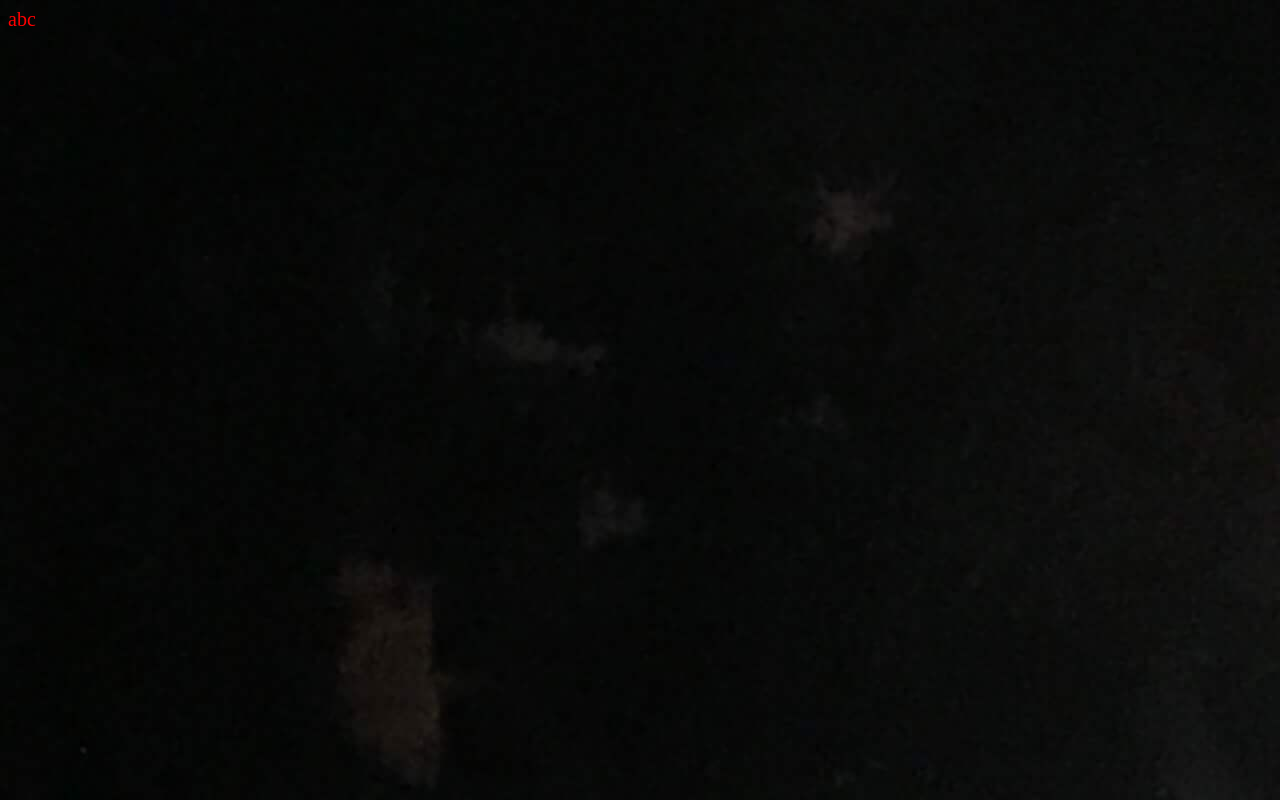
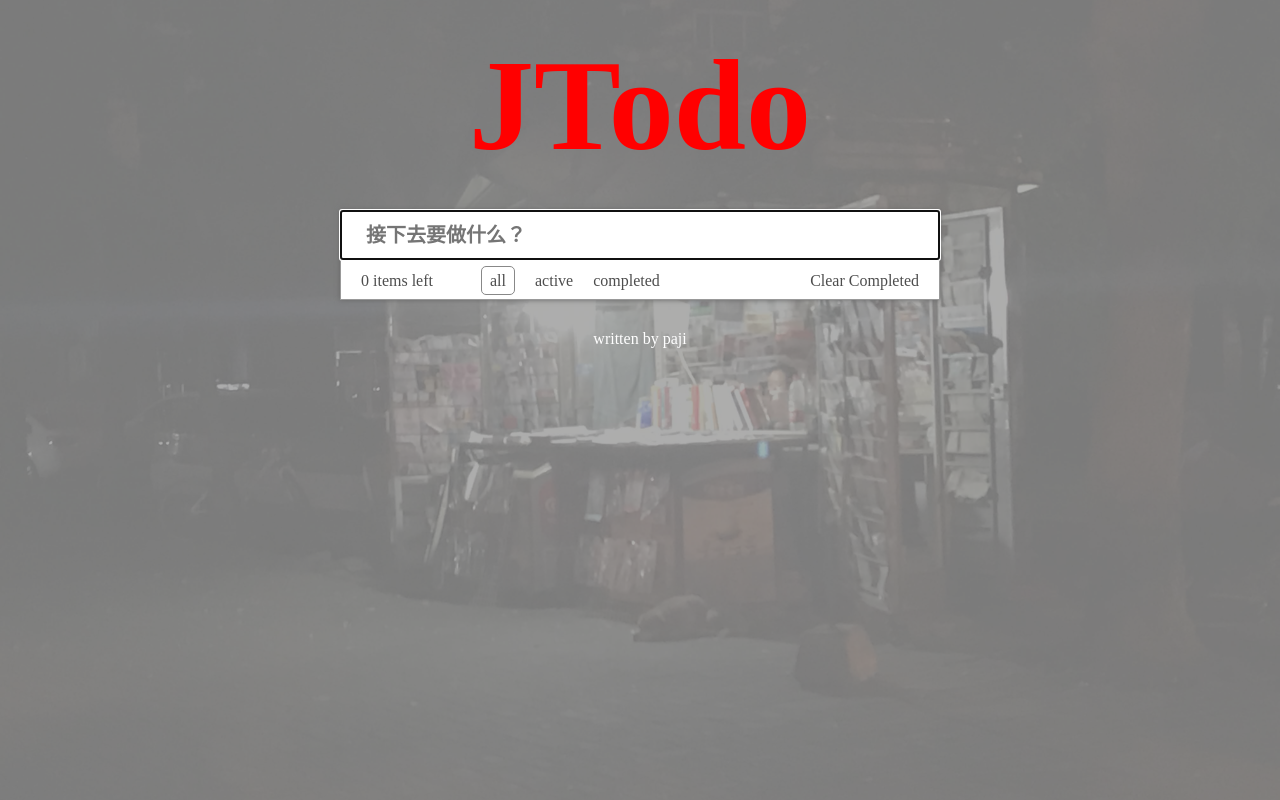
Before and after one commit to kaisa911/vue-webpack-todo, a Vue app: page / in a window 1280 px wide. Built offline with nearby package versions, Linux system fonts and the light colour scheme.

Commit message:
add todo application

```diff
--- a/src/app.vue
+++ b/src/app.vue
@@ -1,19 +1,42 @@
 <template>
-  <div id="test">{{text}}</div>
+  <div id="app">
+    <div id="cover"></div>
+    <Header/>
+    <Todo/>
+    <Footer/>
+  </div>
 </template>
 
 <script>
+import Header from "./todo/header.vue";
+import Footer from "./todo/footer.jsx";
+import Todo from "./todo/todo.vue";
 export default {
-  data() {
-    return {
-      text: "abc"
-    };
-  },
+  components: {
+    Header,
+    Footer,
+    Todo
+  }
 };
 </script>
 
-<style>
-#test {
-  color: red;
+<style lang="stylus">
+#app {
+  position: absolute;
+  top: 0;
+  bottom: 0;
+  left: 0;
+  right: 0;
+}
+
+#cover {
+  position: absolute;
+  top: 0;
+  bottom: 0;
+  left: 0;
+  right: 0;
+  background: #999;
+  opacity: 0.8;
+  z-index: -1;
 }
 </style>
--- /dev/null
+++ b/src/assets/style/footer.styl
@@ -0,0 +1,6 @@
+#footer{
+  width: 100%;
+  margin-top: 30px;
+  text-align: center;
+  color: #fff;
+}
--- /dev/null
+++ b/src/assets/style/global.styl
@@ -0,0 +1,15 @@
+html, body{
+  margin: 0;
+  padding: 0;
+  width: 100vw;
+  height 100vh;
+}
+
+body{
+  background-image: url('../images/bg.jpg');
+  background-size: cover;
+  background-position: ceil(0,0);
+  font 14px;
+  color: #4d4d4d;
+  font-weight: 300;
+}
--- a/src/index.js
+++ b/src/index.js
@@ -1,9 +1,7 @@
 import Vue from 'vue';
 import App from './app.vue';
 
-import './assets/style/test.css';
-import './assets/style/test-stylus.styl';
-import './assets/images/bg.jpg';
+import './assets/style/global.styl';
 
 const root = document.querySelector('#global');
 
--- /dev/null
+++ b/src/todo/footer.jsx
@@ -0,0 +1,18 @@
+import '../assets/style/footer.styl';
+
+const Footer = {
+  data() {
+    return {
+      author: 'paji'
+    };
+  },
+  render() {
+    return (
+      <div id="footer">
+        <span>written by {this.author}</span>
+      </div>
+    );
+  }
+};
+
+export default Footer;
--- /dev/null
+++ b/src/todo/header.vue
@@ -0,0 +1,17 @@
+<template>
+  <header class="main-header">
+    <h1>JTodo</h1>
+  </header>
+</template>
+
+<style lang="stylus" scoped>
+h1 {
+  color: red;
+  font-size: 130px;
+  font-weight: bold;
+  width: 100%;
+  padding: 30px 0;
+  text-align: center;
+  margin: 0;
+}
+</style>
--- /dev/null
+++ b/src/todo/item.vue
@@ -0,0 +1,64 @@
+<template>
+  <div :class="['todo-item', todo.completed ? 'completed' : '']">
+    <input type="checkbox" class="toggle" v-model="todo.completed">
+    <label :class="['todo-content', todo.completed ? 'completed' : '']">{{todo.content}}</label>
+    <button class="destory" @click="deleteTodo">删除</button>
+  </div>
+</template>
+
+<script>
+export default {
+  props: {
+    todo: {
+      type: Object,
+      required: true
+    }
+  },
+  methods: {
+    deleteTodo() {
+      console.log(this.todo.id);
+      this.$emit("del", this.todo.id);
+    }
+  }
+};
+</script>
+
+<style lang="stylus" scoped>
+.todo-item {
+  height: 50px;
+  line-height: 50px;
+  background: #fff;
+  width: 100%;
+  box-sizing: border-box;
+  border-right: 1px solid #999;
+  border-left: 1px solid #999;
+  position: relative;
+}
+
+.completed {
+  text-decoration: line-through;
+}
+
+.toggle {
+  vertical-align: center;
+}
+
+.todo-content {
+  display: inline-block;
+  width: 500px;
+  overflow: hidden;
+  white-space: nowrap;
+  text-overflow: ellipsis;
+  vertical-align: bottom;
+}
+
+.destory {
+  position: absolute;
+  right: 20px;
+  height: 28px;
+  padding: 4px;
+  margin-top: 11px;
+  border-radius: 5px;
+  outline: none;
+}
+</style>
--- /dev/null
+++ b/src/todo/tabs.vue
@@ -0,0 +1,76 @@
+<template>
+  <div class="helper">
+    <span class="left">{{todoLeft}} items left</span>
+    <span class="tabs">
+      <span
+        v-for="(state,index) in status"
+        :key="`${state}+${index}`"
+        :class="['state', filter===state ? 'active' : '']"
+        @click="toggleFilter(state)"
+      >{{state}}</span>
+    </span>
+    <span class="clear" @click="clearAllCompleted">Clear Completed</span>
+  </div>
+</template>
+
+<script>
+export default {
+  props: {
+    filter: {
+      type: String,
+      required: true
+    },
+    todoLeft: {
+      type: Number,
+      required: true
+    }
+  },
+  data() {
+    return {
+      status: ["all", "active", "completed"]
+    };
+  },
+
+  methods: {
+    clearAllCompleted() {
+      this.$emit("deleteCompleted");
+    },
+    toggleFilter(state) {
+      console.log(state);
+      this.$emit("toggleState", state);
+    }
+  }
+};
+</script>
+
+<style lang="stylus" scoped>
+.helper {
+  height: 40px;
+  background: #fff;
+  line-height: 40px;
+  border: 1px solid #999;
+  box-sizing: border-box;
+  padding: 0 20px;
+  width: 100%;
+}
+
+.left {
+  margin-right: 20px;
+  width: 100px;
+  display: inline-block;
+}
+
+.state {
+  margin-right: 20px;
+}
+
+.state.active {
+  padding: 5px 8px;
+  border: 1px solid #888;
+  border-radius: 5px;
+}
+
+.clear {
+  float: right;
+}
+</style>
--- /dev/null
+++ b/src/todo/todo.vue
@@ -0,0 +1,97 @@
+<template>
+  <section class="real-app">
+    <input
+      type="text"
+      class="add-input"
+      autofocus="autofocus"
+      placeholder="接下去要做什么？"
+      @keyup.enter="addTodo"
+    >
+    <Item v-for="todo in filteredTodos" :key="todo.id" :todo="todo" @del="deleteTodo"/>
+    <Tabs
+      :filter="filter"
+      :todoLeft="todoLeft"
+      @toggleState="toggleState"
+      @deleteCompleted="deleteCompleted"
+    />
+  </section>
+</template>
+
+<script>
+import Item from "./item.vue";
+import Tabs from "./tabs.vue";
+export default {
+  data() {
+    return {
+      todos: [],
+      filter: "all",
+      activeTodos: 0,
+      inputContent: ""
+    };
+  },
+  methods: {
+    addTodo(e) {
+      this.todos.unshift({
+        id: this.todos.length,
+        content: e.target.value.trim(),
+        completed: false
+      });
+      e.target.value = "";
+    },
+    deleteTodo(id) {
+      console.log(id);
+      this.todos = this.todos.filter(item => item.id !== id);
+    },
+    toggleState(state) {
+      this.filter = state;
+    },
+    deleteCompleted() {
+      this.todos = this.todos.filter(item => item.completed === false);
+    }
+  },
+  components: {
+    Item,
+    Tabs
+  },
+  computed: {
+    todoLeft() {
+      return this.todos.filter(item => item.completed === false).length;
+    },
+    filteredTodos() {
+      if (this.filter === "all") {
+        return this.todos;
+      } else {
+        if (this.filter === "active") {
+          return this.todos.filter(item => item.completed === false);
+        } else {
+          return this.todos.filter(item => item.completed !== false);
+        }
+      }
+    }
+  }
+};
+</script>
+
+<style lang="stylus" scoped>
+.real-app {
+  width: 600px;
+  margin: 0 auto;
+  box-shadow: 0 0 5px #666;
+}
+
+.add-input {
+  position: relative;
+  width: 100%;
+  height: 50px;
+  text-indent: 1.2em;
+  font-size: 20px;
+  font-weight: bold;
+  padding: 0;
+  box-sizing: border-box;
+}
+
+.add-input::placeholder {
+  font-size: 20px;
+  font-weight: bold;
+}
+</style>
```
